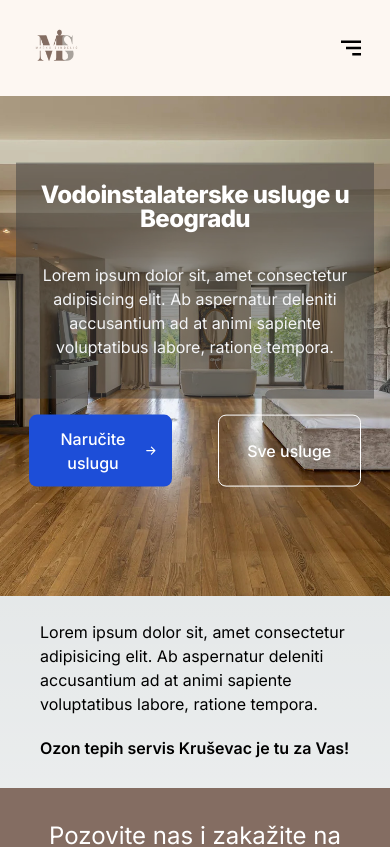
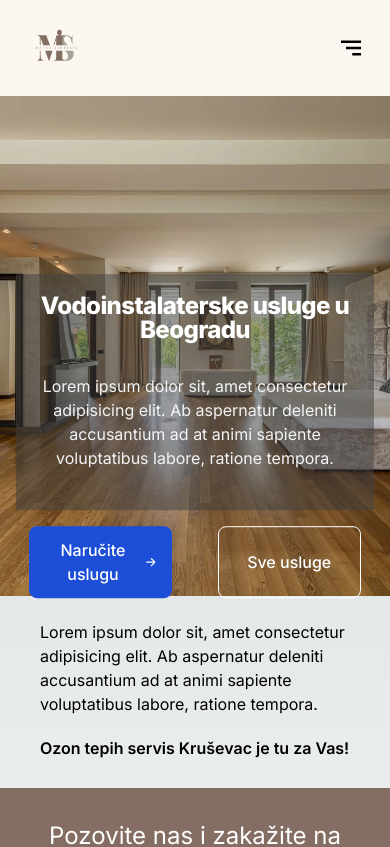
Before and after one commit to cehicm/ma-si-hausmajstor, a Next.js app: page /vodoinstalaterske-usluge in a window 390 px wide. Shown: the top 847 px of the page. Built offline with nearby package versions, Linux system fonts and the light colour scheme.

Commit message:
Update service page hero responsive

```diff
--- a/src/components/servicepage/ServicePageHero.js
+++ b/src/components/servicepage/ServicePageHero.js
@@ -3,7 +3,7 @@ import Link from "next/link";
 export default function ServicePageHero({ title, text }) {
 	return (
 		<div className="absolute bg-blend-multiply z-10 top-0 mt-0 md:mt-12t translate-y-[5%] md:translate-y-[20%] md:w-3/4 max-w-4xl mx-auto">
-			<div className="px-4 mt-12 mx-auto max-w-screen-xl text-center">
+			<div className="px-4 translate-y-1/2 mx-auto max-w-screen-xl text-center h-fit-content">
 				<div className="bg-black/50 p-5 pb-2">
 					<h1 className="mb-4 text-2xl md:text-4xl font-extrabold tracking-tight leading-none text-white md:text-5xl lg:text-6xl">
 						{title}
```
